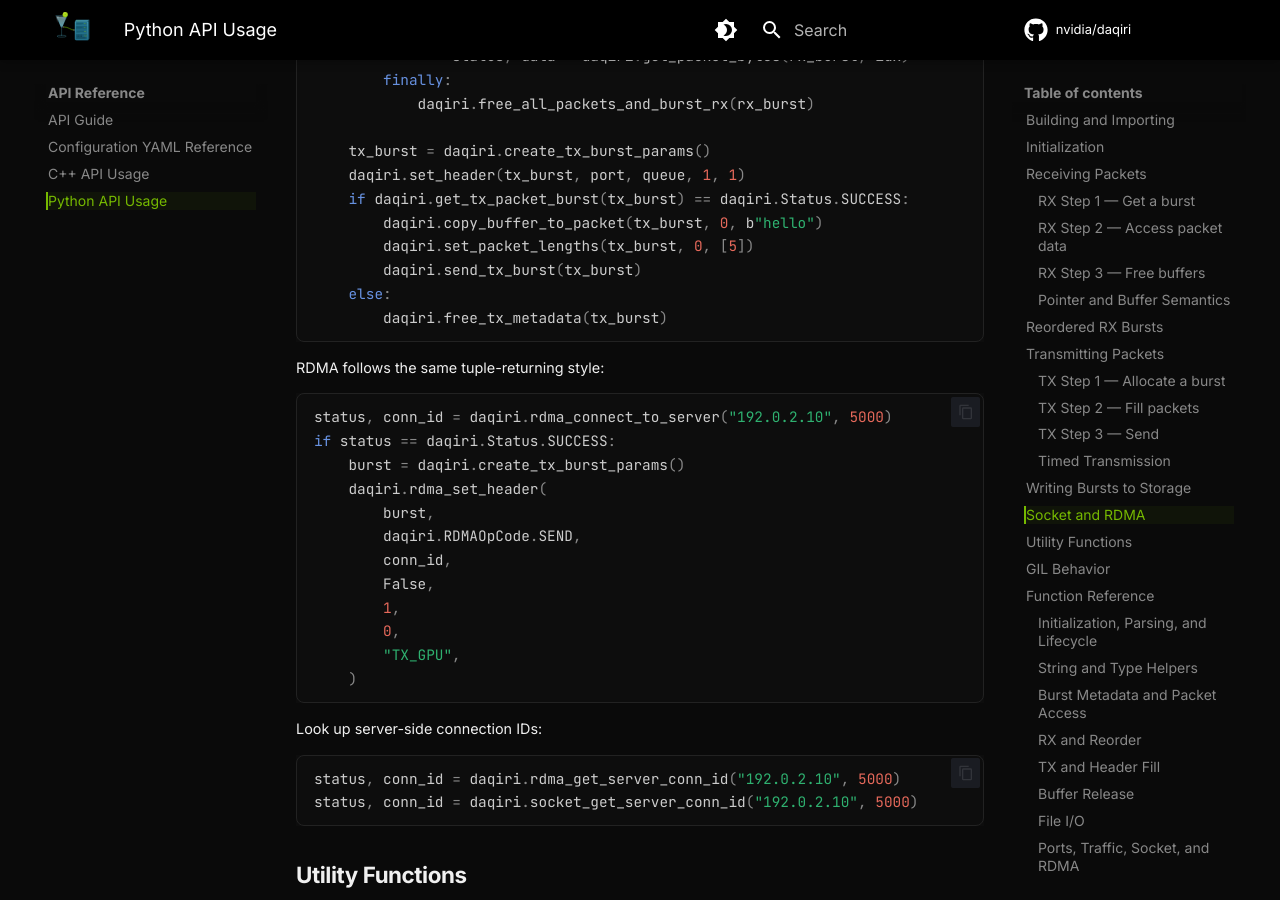
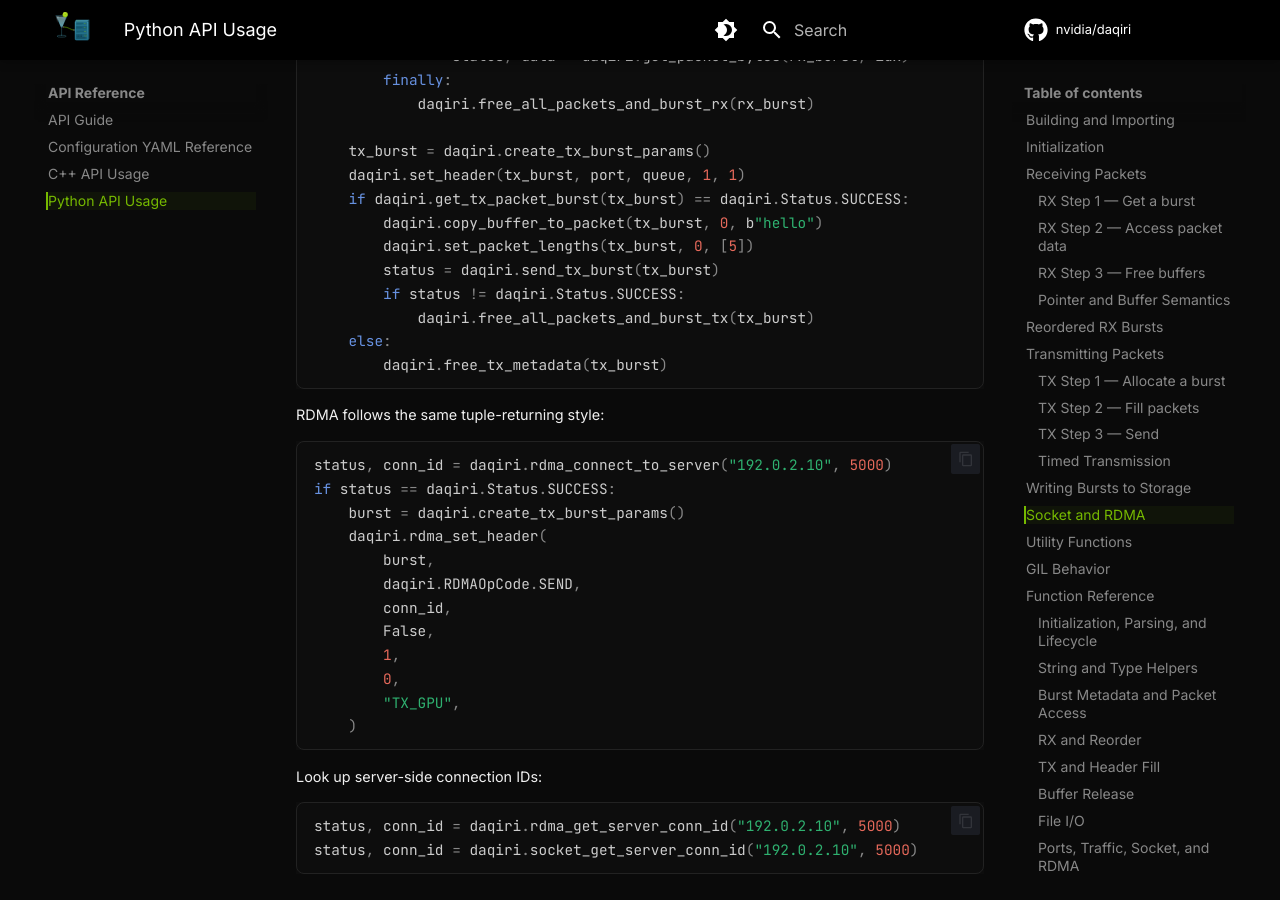
Before and after one commit to NVIDIA/daqiri, an MkDocs documentation site: the page built from docs/api-reference/python.md, in a window 1280 px wide and 900 px high, scrolled down 7914 px. Built offline with MkDocs 1.6.1 and Material for MkDocs 9.7.7, drawn with Linux system fonts in a browser that asks for light colours; comment, search, counter and statistics services are not loaded.

Commit message:
#69 - fixing the TX burst leak in python socket and RDMA example

````diff
--- a/docs/api-reference/python.md
+++ b/docs/api-reference/python.md
@@ -391,7 +391,9 @@ if status == daqiri.Status.SUCCESS:
     if daqiri.get_tx_packet_burst(tx_burst) == daqiri.Status.SUCCESS:
         daqiri.copy_buffer_to_packet(tx_burst, 0, b"hello")
         daqiri.set_packet_lengths(tx_burst, 0, [5])
-        daqiri.send_tx_burst(tx_burst)
+        status = daqiri.send_tx_burst(tx_burst)
+        if status != daqiri.Status.SUCCESS:
+            daqiri.free_all_packets_and_burst_tx(tx_burst)
     else:
         daqiri.free_tx_metadata(tx_burst)
 ```
````
